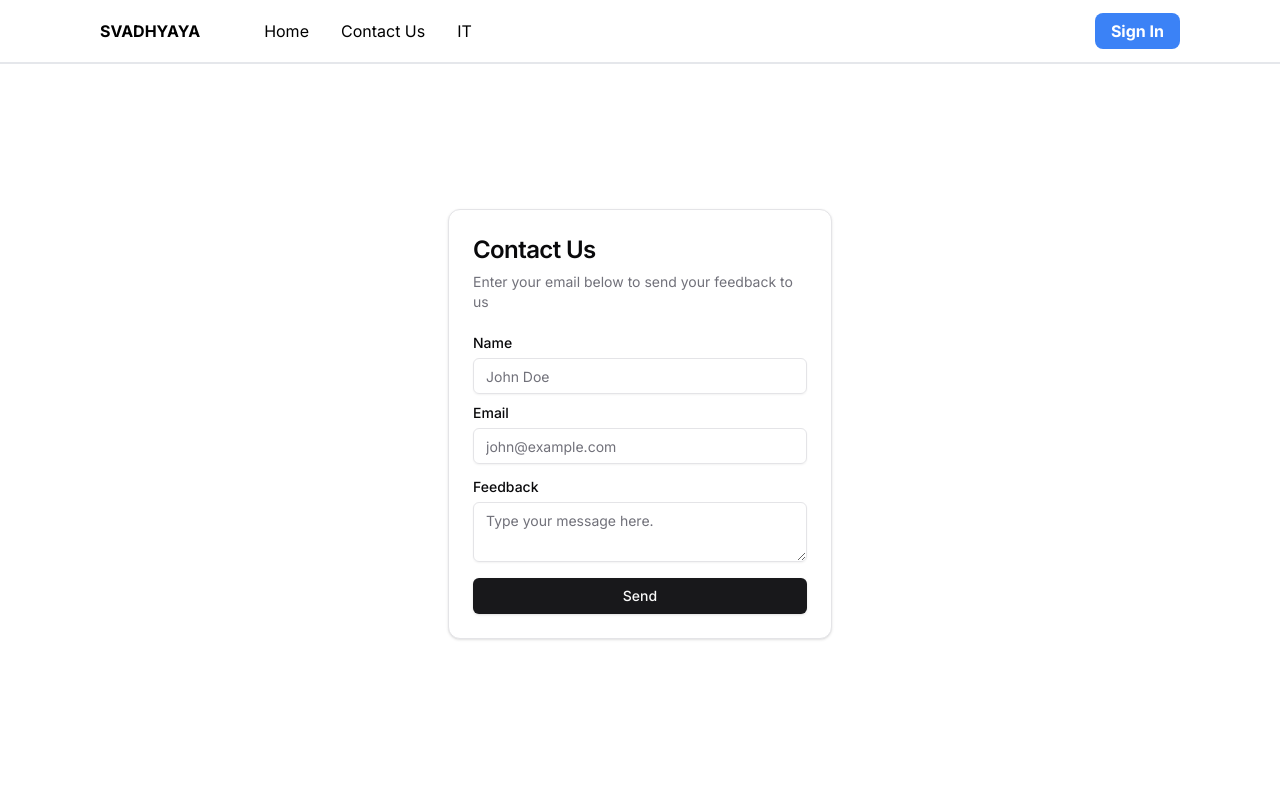
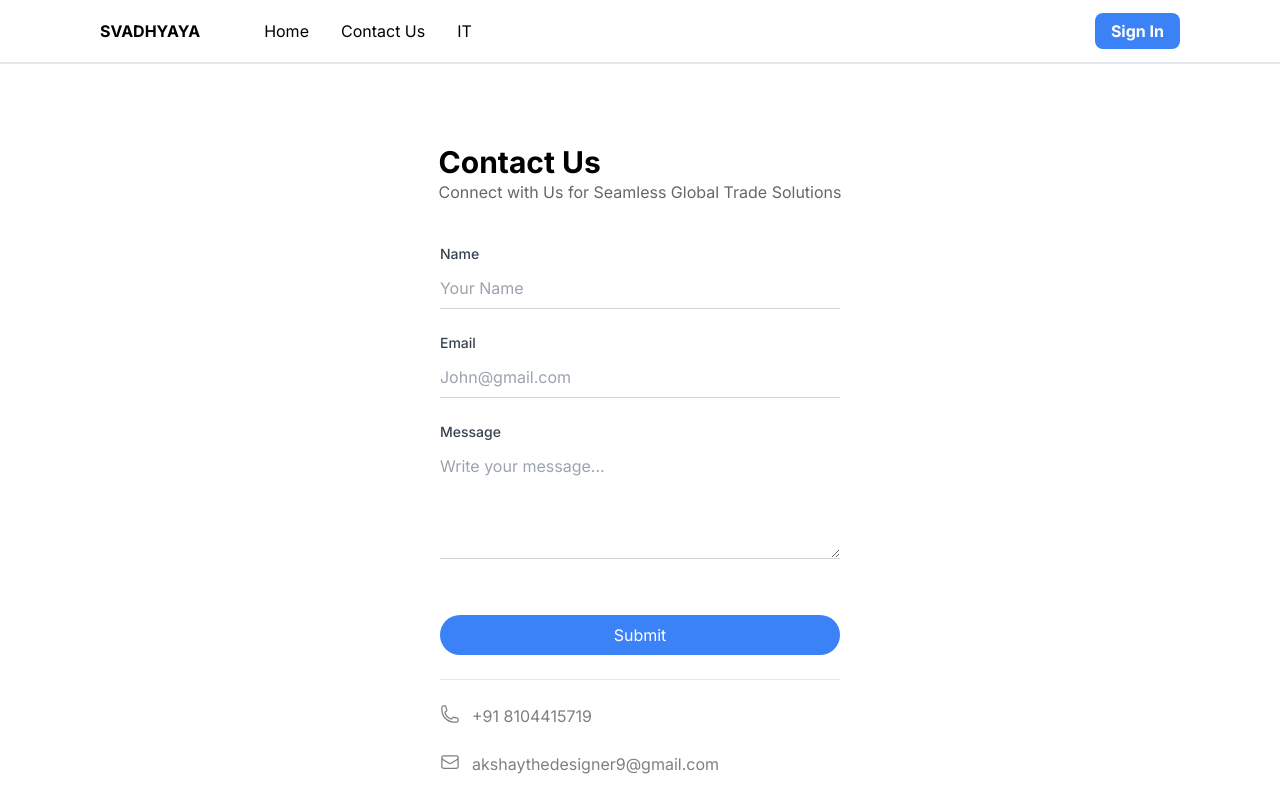
Before and after one commit to ARK018/Svadhyaya, a React (Vite) app: page /contact in a window 1280 px wide. Shown: the top 812 px of the page. Built offline with nearby package versions, Linux system fonts and the light colour scheme; no server answers.

Commit message:
Modified contact page using Email Js and added loading state skeleton

```diff
--- a/package.json
+++ b/package.json
@@ -11,6 +11,7 @@
   },
   "dependencies": {
     "@clerk/clerk-react": "^5.7.0",
+    "@emailjs/browser": "^4.4.1",
     "@google/generative-ai": "^0.19.0",
     "@radix-ui/react-avatar": "^1.1.0",
     "@radix-ui/react-dialog": "^1.1.1",
--- a/src/App.jsx
+++ b/src/App.jsx
@@ -14,6 +14,7 @@ import { onAuthStateChanged } from "firebase/auth";
 import { Navigate } from "react-router-dom";
 import Quiz from "./components/Quiz.jsx";
 import Result from "./components/Result.jsx";
+import SkeletonCard from "./components/SkeletonCard.jsx";
 
 function App() {
   const [user, setUser] = useState(null);
@@ -29,7 +30,11 @@ function App() {
   }, []);
 
   if (loading) {
-    return <div>Loading...</div>; // Show a loader while checking authentication
+    return (
+      <div className="flex justify-center items-center min-h-screen">
+        <SkeletonCard />
+      </div> // Show a loader while checking authentication
+    );
   }
   return (
     <>
--- /dev/null
+++ b/src/components/SkeletonCard.jsx
@@ -0,0 +1,13 @@
+import { Skeleton } from "@/components/ui/skeleton";
+
+export default function SkeletonCard() {
+  return (
+    <div className="flex flex-col space-y-3">
+      <Skeleton className="h-[300px] w-[700px] rounded-xl" />
+      <div className="space-y-2">
+        <Skeleton className="h-4 w-[700px]" />
+        <Skeleton className="h-4 w-[550px]" />
+      </div>
+    </div>
+  );
+}
--- a/src/components/contact.jsx
+++ b/src/components/contact.jsx
@@ -1,140 +1,186 @@
-import React, { useState } from "react";
-import { Button } from "./ui/button";
-import {
-  Card,
-  CardContent,
-  CardDescription,
-  CardHeader,
-  CardTitle,
-} from "./ui/card";
-import { Input } from "./ui/input";
-import { Label } from "./ui/label";
-import { Textarea } from "./ui/textarea";
+import React, { useRef, useState } from "react";
+import emailjs from "@emailjs/browser";
 import Navbar from "./navbar";
-import { Navigate, useNavigate } from "react-router-dom";
 
 const Contact = () => {
-  const navigate = useNavigate();
-
-  const [formData, setFormData] = useState({
-    name: "",
-    email: "",
-    feedback: "",
-  });
-  const [isSubmitting, setIsSubmitting] = useState(false);
-  const [submissionStatus, setSubmissionStatus] = useState("");
-
-  const handleChange = (e) => {
-    const { name, value } = e.target;
-    setFormData((prevData) => ({
-      ...prevData,
-      [name]: value,
-    }));
-  };
+  const formRef = useRef(null);
+  const [loading, setLoading] = useState(false);
 
   const handleSubmit = async (e) => {
     e.preventDefault();
-    setIsSubmitting(true);
+    setLoading(true); // Start the loader
+    try {
+      const result = await emailjs.sendForm(
+        "service_14neg6f",
+        "template_4fot9hf",
+        formRef.current,
+        "UiWw3BRBD81GkAxfi"
+      );
+      console.log("Email sent successfully:", result.text);
 
-    const googleFormURL =
-      "https://docs.google.com/forms/d/e/1FAIpQLScBPufLUptOzTh7zXNh_v0_QMN7GQ0NQonOUYUfOkLM8he4Yw/formResponse";
-
-    const formBody = new URLSearchParams({
-      "entry.404813931": formData.name,
-      "entry.1043142005": formData.email,
-      "entry.658864774": formData.feedback,
-    });
-
-    try {
-      const response = await fetch(googleFormURL, {
-        method: "POST",
-        body: formBody,
-        headers: {
-          "Content-Type": "application/x-www-form-urlencoded",
-        },
-      });
-
-      if (response.ok) {
-        setSubmissionStatus("Thank you for your feedback!");
-        setFormData({ name: "", email: "", feedback: "" });
-        navigate("/success");
-      } else {
-        setSubmissionStatus("Something went wrong. Please try again.");
-      }
+      // Delay stopping the loader until the navigation occurs
+      setTimeout(() => {
+        window.location.replace("/success"); // Navigate to the success page
+      }, 500); // Keep loader active during the delay, adjust the delay as needed
     } catch (error) {
-      setSubmissionStatus("An error occurred. Please try again.");
-    } finally {
-      setIsSubmitting(false);
+      console.error("Error sending email:", error);
+      alert("There was an error submitting the form. Please try again.");
+      setLoading(false); // Stop the loader if there's an error
     }
   };
 
   return (
-    <>
+    <div>
       <Navbar />
-      <div className="flex items-center justify-center min-h-[calc(100vh_-_80px)]">
-        <Card className="mx-auto max-w-sm">
-          <form onSubmit={handleSubmit}>
-            <CardHeader>
-              <CardTitle className="text-2xl">Contact Us</CardTitle>
-              <CardDescription>
-                Enter your email below to send your feedback to us
-              </CardDescription>
-            </CardHeader>
-            <CardContent>
-              <div className="grid gap-2 pb-3">
-                <Label htmlFor="name">Name</Label>
-                <Input
+      <div className="flex flex-col justify-center items-center py-20">
+        {/* Form Section */}
+        <div className="h-full flex flex-col gap-10 justify-center items-center">
+          <div>
+            <h2 className="text-3xl font-bold">Contact Us</h2>
+            <p className="text-black/60">
+              Connect with Us for Seamless Global Trade Solutions
+            </p>
+          </div>
+          <form
+            id="contactForm"
+            ref={formRef}
+            onSubmit={handleSubmit}
+            className="flex flex-col gap-6 w-[400px]"
+          >
+            {/* Name Input */}
+            <div className="w-full">
+              <label
+                htmlFor="name"
+                className="block text-sm font-medium text-gray-700 mb-1"
+              >
+                Name
+              </label>
+              <input
+                type="text"
                 id="name"
-                  name="name"
-                  value={formData.name}
-                  onChange={handleChange}
-                  placeholder="John Doe"
-                  type="text"
+                name="from_name"
+                className="w-full py-2 border-b border-gray-300 focus:outline-none"
+                placeholder="Your Name"
                 required
               />
             </div>
-              <div className="grid gap-4">
-                <div className="grid gap-2">
-                  <Label htmlFor="email">Email</Label>
-                  <Input
+            {/* Email Input */}
+            <div className="w-full">
+              <label
+                htmlFor="email"
+                className="block text-sm font-medium text-gray-700 mb-1"
+              >
+                Email
+              </label>
+              <input
+                type="email"
                 id="email"
-                    name="email"
-                    value={formData.email}
-                    onChange={handleChange}
-                    type="email"
-                    placeholder="john@example.com"
+                name="from_email"
+                className="w-full py-2 border-b border-gray-300 focus:outline-none"
+                placeholder="John@gmail.com"
                 required
               />
             </div>
-                <div className="grid gap-2">
-                  <Label htmlFor="feedback">Feedback</Label>
-                  <Textarea
-                    id="feedback"
-                    name="feedback"
-                    value={formData.feedback}
-                    onChange={handleChange}
-                    placeholder="Type your message here."
+            {/* Message TextArea */}
+            <div className="w-full">
+              <label
+                htmlFor="message"
+                className="block text-sm font-medium text-gray-700 mb-1"
+              >
+                Message
+              </label>
+              <textarea
+                id="message"
+                name="message"
+                rows="4"
+                className="w-full py-2 border-b border-gray-300 focus:outline-none"
+                placeholder="Write your message..."
                 required
+              ></textarea>
+            </div>
+            {/* Submit Button */}
+            <button
+              type="submit"
+              className="bg-blue-500 hover:bg-blue-600 w-full mt-[26px] px-7 py-2 rounded-full text-white cursor-pointer bg-sky hover:bg-ocean flex justify-center items-center"
+              disabled={loading} // Disable the button when loading
+            >
+              {loading ? (
+                <>
+                  <svg
+                    className="animate-spin h-5 w-5 mr-2 text-white"
+                    xmlns="http://www.w3.org/2000/svg"
+                    fill="none"
+                    viewBox="0 0 24 24"
+                  >
+                    <circle
+                      className="opacity-25"
+                      cx="12"
+                      cy="12"
+                      r="10"
+                      stroke="currentColor"
+                      strokeWidth="4"
+                    ></circle>
+                    <path
+                      className="opacity-75"
+                      fill="currentColor"
+                      d="M4 12a8 8 0 018-8V0C5.373 0 0 5.373 0 12h4z"
+                    ></path>
+                  </svg>
+                  Submitting...
+                </>
+              ) : (
+                "Submit"
+              )}
+            </button>
+          </form>
+        </div>
+        {/* Contact Info Section */}
+        <div className="w-[400px] mt-6 pt-6 border-t text-black/50 flex flex-col gap-6">
+          <div className="flex gap-3">
+            <div className="text-ocean">
+              <svg
+                xmlns="http://www.w3.org/2000/svg"
+                fill="none"
+                viewBox="0 0 24 24"
+                strokeWidth="1.5"
+                stroke="currentColor"
+                className="size-5"
+              >
+                <path
+                  strokeLinecap="round"
+                  strokeLinejoin="round"
+                  d="M2.25 6.75c0 8.284 6.716 15 15 15h2.25a2.25 2.25 0 0 0 2.25-2.25v-1.372c0-.516-.351-.966-.852-1.091l-4.423-1.106c-.44-.11-.902.055-1.173.417l-.97 1.293c-.282.376-.769.542-1.21.38a12.035 12.035 0 0 1-7.143-7.143c-.162-.441.004-.928.38-1.21l1.293-.97c.363-.271.527-.734.417-1.173L6.963 3.102a1.125 1.125 0 0 0-1.091-.852H4.5A2.25 2.25 0 0 0 2.25 4.5v2.25Z"
                 />
+              </svg>
             </div>
-                <Button
-                  type="submit"
-                  className="w-full"
-                  disabled={isSubmitting}
+            <a href="tel:+919768375606">+91 8104415719</a>
+          </div>
+          <div className="flex gap-3">
+            <div className="text-ocean">
+              <svg
+                xmlns="http://www.w3.org/2000/svg"
+                fill="none"
+                viewBox="0 0 24 24"
+                strokeWidth="1.5"
+                stroke="currentColor"
+                className="size-5"
               >
-                  {isSubmitting ? "Sending..." : "Send"}
-                </Button>
+                <path
+                  strokeLinecap="round"
+                  strokeLinejoin="round"
+                  d="M21.75 6.75v10.5a2.25 2.25 0 0 1-2.25 2.25h-15a2.25 2.25 0 0 1-2.25-2.25V6.75m19.5 0A2.25 2.25 0 0 0 19.5 4.5h-15a2.25 2.25 0 0 0-2.25 2.25m19.5 0v.243a2.25 2.25 0 0 1-1.07 1.916l-7.5 4.615a2.25 2.25 0 0 1-2.36 0L3.32 8.91a2.25 2.25 0 0 1-1.07-1.916V6.75"
+                />
+              </svg>
             </div>
-              {submissionStatus && (
-                <div className="mt-4 text-center text-sm text-gray-600">
-                  {submissionStatus}
+            <div>
+              <a href="mailto:akshaythedesigner9@gmail.com">
+                akshaythedesigner9@gmail.com
+              </a>
             </div>
-              )}
-            </CardContent>
-          </form>
-        </Card>
           </div>
-    </>
+        </div>
+      </div>
+    </div>
   );
 };
 
--- /dev/null
+++ b/src/components/ui/skeleton.jsx
@@ -0,0 +1,14 @@
+import { cn } from "@/lib/utils"
+
+function Skeleton({
+  className,
+  ...props
+}) {
+  return (
+    (<div
+      className={cn("animate-pulse rounded-md bg-zinc-900/10 dark:bg-zinc-50/10", className)}
+      {...props} />)
+  );
+}
+
+export { Skeleton }
```
Also changed, not shown: 1 other file (tests, documents, lock files or other folders). Lines whose indentation alone changed are shown as unchanged.
